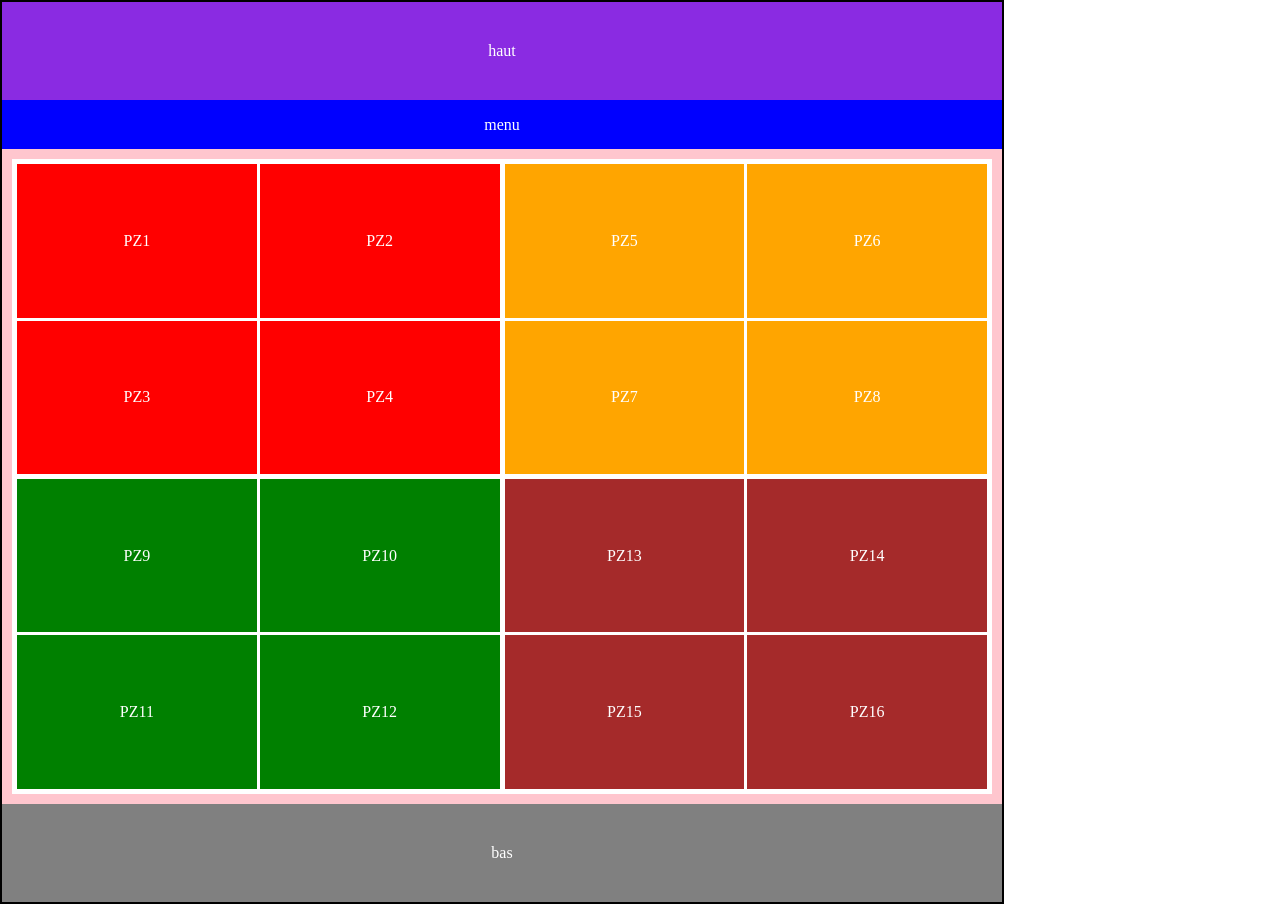
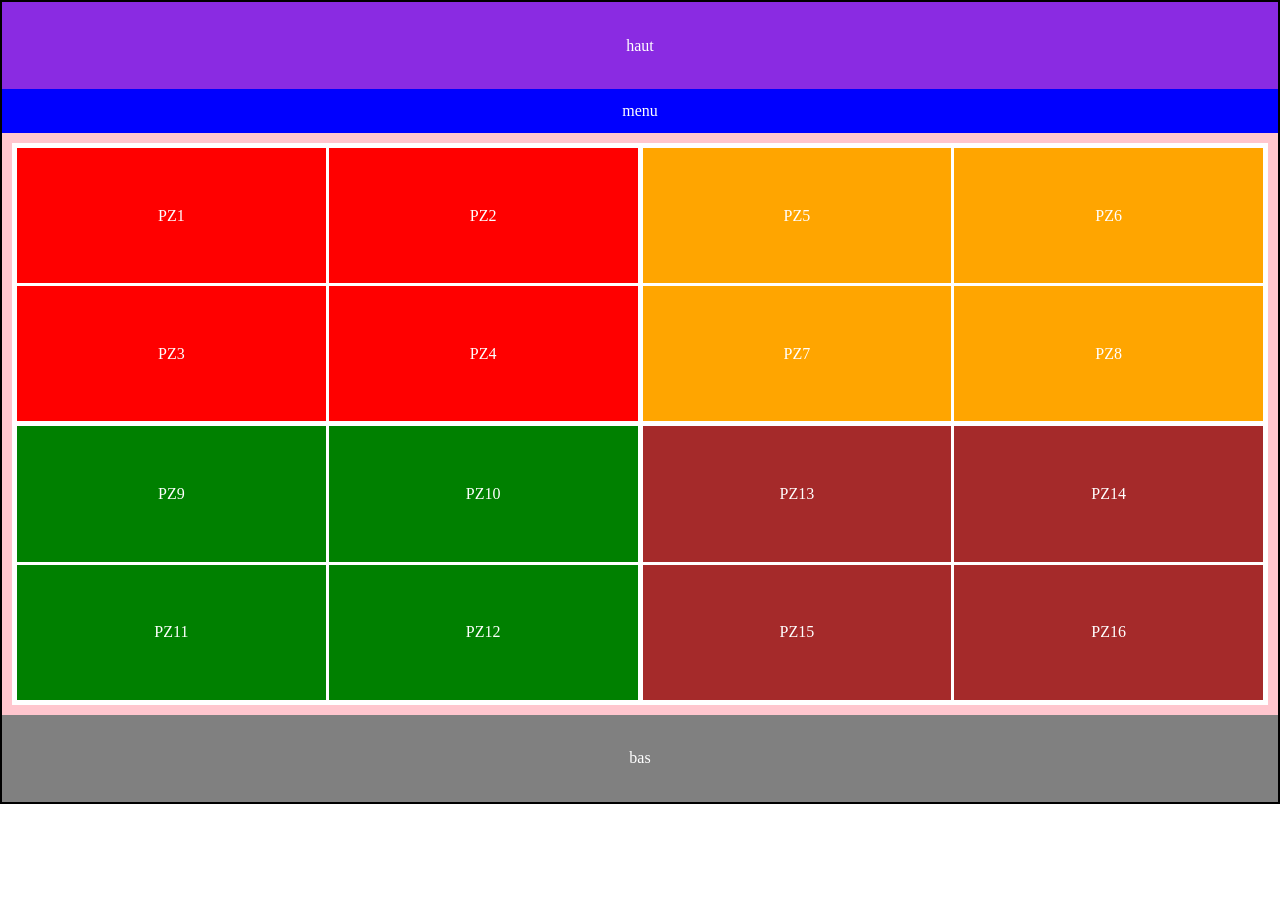
Before and after one commit to Selkyn/CSSbox, a plain HTML site: page index5.html in a window 1280 px wide. After the commit the page ends 804 px from the top, so only its background shows below. Drawn offline with Linux system fonts and the light colour scheme.

Commit message:
change pixel to vh

```diff
--- a/css/style.css
+++ b/css/style.css
@@ -1,5 +1,5 @@
 body {
-    height: 900px;
+    height: 100vh;
     display: grid;
     grid-template-columns: 0.5fr 2fr;
     grid-template-rows: 0.3fr 2fr;
--- a/css/style11.css
+++ b/css/style11.css
@@ -6,7 +6,7 @@
 body {
     display: grid;
     grid-template-rows: 0.5fr 0.2fr 0.5fr 2fr;
-    height: 900px;
+    height: 100vh;
 }
 
 header {
--- a/css/style2.css
+++ b/css/style2.css
@@ -1,5 +1,5 @@
 body {
-    height: 900px;
+    height: 100vh;
     display: grid;
     grid-template-columns: 0.5fr 2fr 0.5fr;
     grid-template-rows: 0.3fr 2fr;
--- a/css/style3.css
+++ b/css/style3.css
@@ -4,7 +4,7 @@
 }
 
 body {
-    height: 900px;
+    height: 100vh;
     display: grid;
     grid-template-columns: 1fr 1fr;
     grid-template-rows: 2fr 0.5fr;
--- a/css/style4.css
+++ b/css/style4.css
@@ -3,7 +3,7 @@
     margin: 0px;
 }
 body {
-    height: 950px;
+    height: 100vh;
     display: grid;
     grid-template-rows: 0.5fr 0.2fr 3fr 0.5fr;
     border: 2px solid black;
--- a/css/style5.css
+++ b/css/style5.css
@@ -7,8 +7,7 @@ body {
     border: 2px solid black;
     display: grid;
     grid-template-rows: 0.3fr 0.15fr 2fr 0.3fr;
-    width: 1000px;
-    height: 900px;
+    height: 100vh;
     color: white;
 }
 
--- a/css/style6.css
+++ b/css/style6.css
@@ -1,6 +1,6 @@
 body {
     color: white;
-    height: 900px;
+    height: 100vh;
     display: grid;
     grid-template-columns: 1fr 3fr 1fr;
     grid-template-rows: 70px 3fr;
--- a/css/style8.css
+++ b/css/style8.css
@@ -3,8 +3,7 @@
     padding: 0;
 }
 body {
-    width: 1200px;
-    height: 1000px;
+    height: 100vh;
     border: 2px solid black;
     display: flex;
     flex-direction: column;
```
